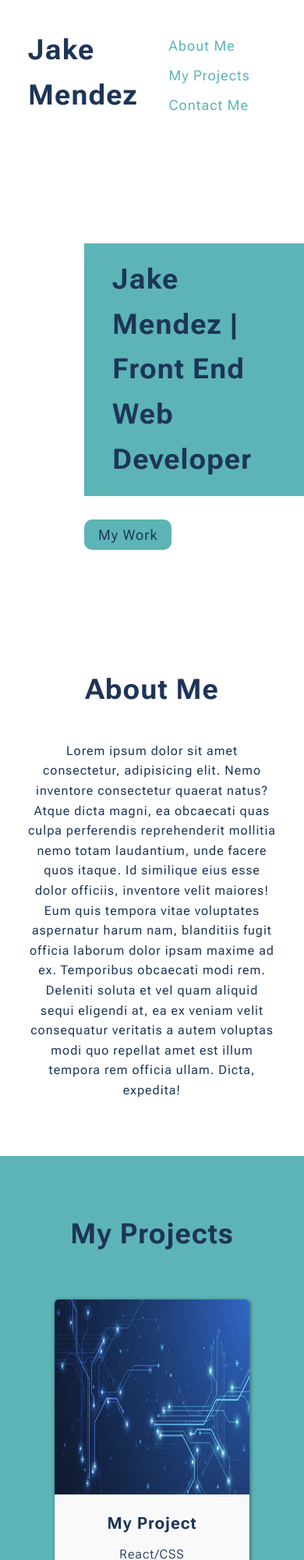
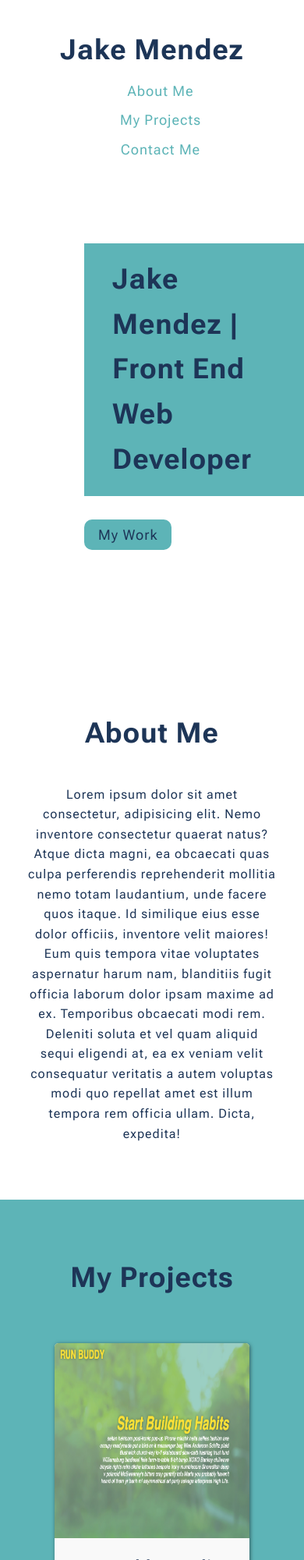
Before and after one commit to jakem8532/Portfolio, a plain HTML site: page index.html in a window 390 px wide. Shown: the top 2000 px of the page at 78% size. Drawn offline with Linux system fonts and the light colour scheme.

Commit message:
added first project

```diff
--- a/assets/css/styles.css
+++ b/assets/css/styles.css
@@ -202,3 +202,16 @@ footer {
 }
 
 /* Media Queries */
+
+@media (max-width: 675px) {
+    header {
+        flex-direction: column;
+        text-align: center;
+    }
+}
+
+@media (max-width: 450px) {
+    header ul {
+        flex-direction: column;
+    }
+}
--- a/index.html
+++ b/index.html
@@ -42,11 +42,11 @@
         <h2 id="#projects">My Projects</h2>
         <div class="my-projects">
             <div class="card">
-                <a href="#">
-                    <img src="./assets/images/project-img.jpg" alt="">
+                <a href="https://jakem8532.github.io/run-buddy/">
+                    <img src="./assets/images/run-buddy.png" alt="">
                     <div class="card-bottom">
-                        <h3>My Project</h3>
-                        <p>React/CSS</p>
+                        <h3>Run Buddy Landing Page</h3>
+                        <p>HTML/CSS</p>
                     </div>
                 </a>
             </div>
```
Also changed, not shown: assets/images/run-buddy.png (added), 2 other files.
